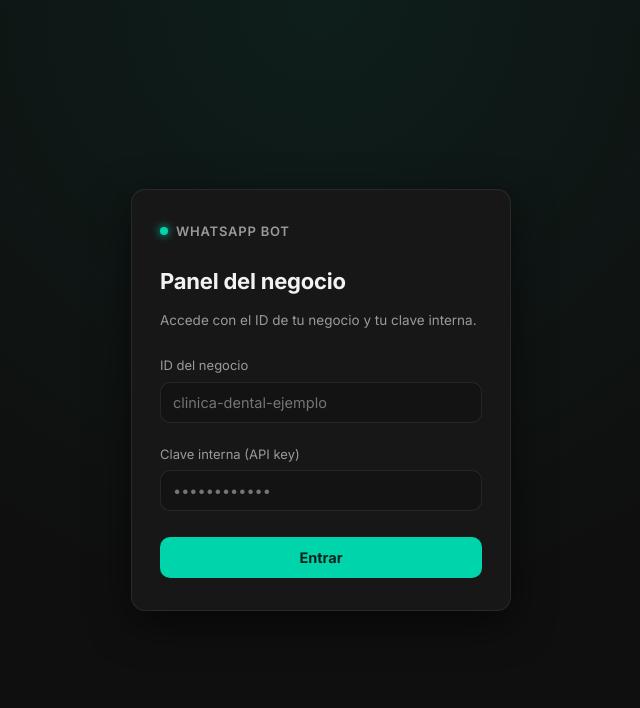
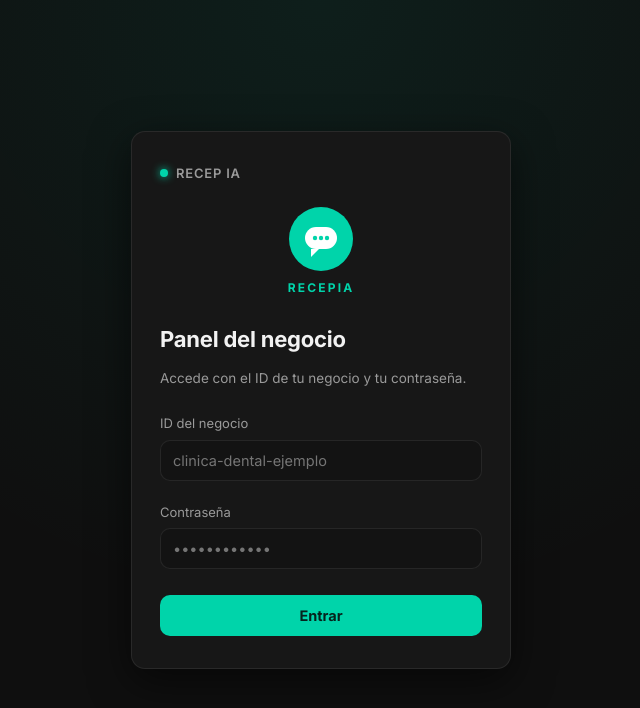
Before and after one commit to pablocamachomacia-droid/whatsapp-bot, a website: page dashboard/index.html in a window 1280 px wide. Shown: the whole page, without its empty margins (319-959 px from the left). Drawn offline with Linux system fonts and the light colour scheme.

Commit message:
Renombra el campo de API key a Contraseña y añade logo RecepIA al login
Sustituye la etiqueta técnica "Clave interna (API key)" por "Contraseña"
en el formulario de login. Añade un icono SVG inline (círculo con
burbuja de chat) con el wordmark "RecepIA" encima del título, y
renombra la marca superior de la card de "WhatsApp Bot" a "Recep IA".

Co-Authored-By: Claude Sonnet 5 <noreply@anthropic.com>

```diff
--- a/dashboard/css/style.css
+++ b/dashboard/css/style.css
@@ -104,6 +104,27 @@ input {
   border-radius: 50%;
   background: var(--accent);
   box-shadow: 0 0 8px var(--accent);
+}
+
+.login-logo {
+  display: flex;
+  flex-direction: column;
+  align-items: center;
+  gap: 8px;
+  margin-bottom: 20px;
+}
+
+.login-logo-icon {
+  width: 64px;
+  height: 64px;
+}
+
+.login-logo-name {
+  font-size: 12px;
+  font-weight: 700;
+  color: var(--accent);
+  text-transform: uppercase;
+  letter-spacing: 0.18em;
 }
 
 .login-card h1 {
--- a/dashboard/index.html
+++ b/dashboard/index.html
@@ -18,10 +18,21 @@
     <form id="login-form" class="login-card" autocomplete="off">
       <div class="login-brand">
         <span class="login-brand-dot"></span>
-        <span>WhatsApp Bot</span>
+        <span>Recep IA</span>
+      </div>
+      <div class="login-logo">
+        <svg class="login-logo-icon" width="64" height="64" viewBox="0 0 64 64" fill="none" aria-hidden="true">
+          <circle cx="32" cy="32" r="32" fill="#00d4aa"></circle>
+          <rect x="16" y="20" width="32" height="22" rx="11" fill="#ffffff"></rect>
+          <path d="M22 42 L22 50 L30 42 Z" fill="#ffffff"></path>
+          <circle cx="26" cy="31" r="2.2" fill="#00d4aa"></circle>
+          <circle cx="32" cy="31" r="2.2" fill="#00d4aa"></circle>
+          <circle cx="38" cy="31" r="2.2" fill="#00d4aa"></circle>
+        </svg>
+        <span class="login-logo-name">RecepIA</span>
       </div>
       <h1>Panel del negocio</h1>
-      <p class="login-subtitle">Accede con el ID de tu negocio y tu clave interna.</p>
+      <p class="login-subtitle">Accede con el ID de tu negocio y tu contraseña.</p>
 
       <label class="field">
         <span>ID del negocio</span>
@@ -29,7 +40,7 @@
       </label>
 
       <label class="field">
-        <span>Clave interna (API key)</span>
+        <span>Contraseña</span>
         <input type="password" id="api-key-input" placeholder="••••••••••••" required />
       </label>
 
```
